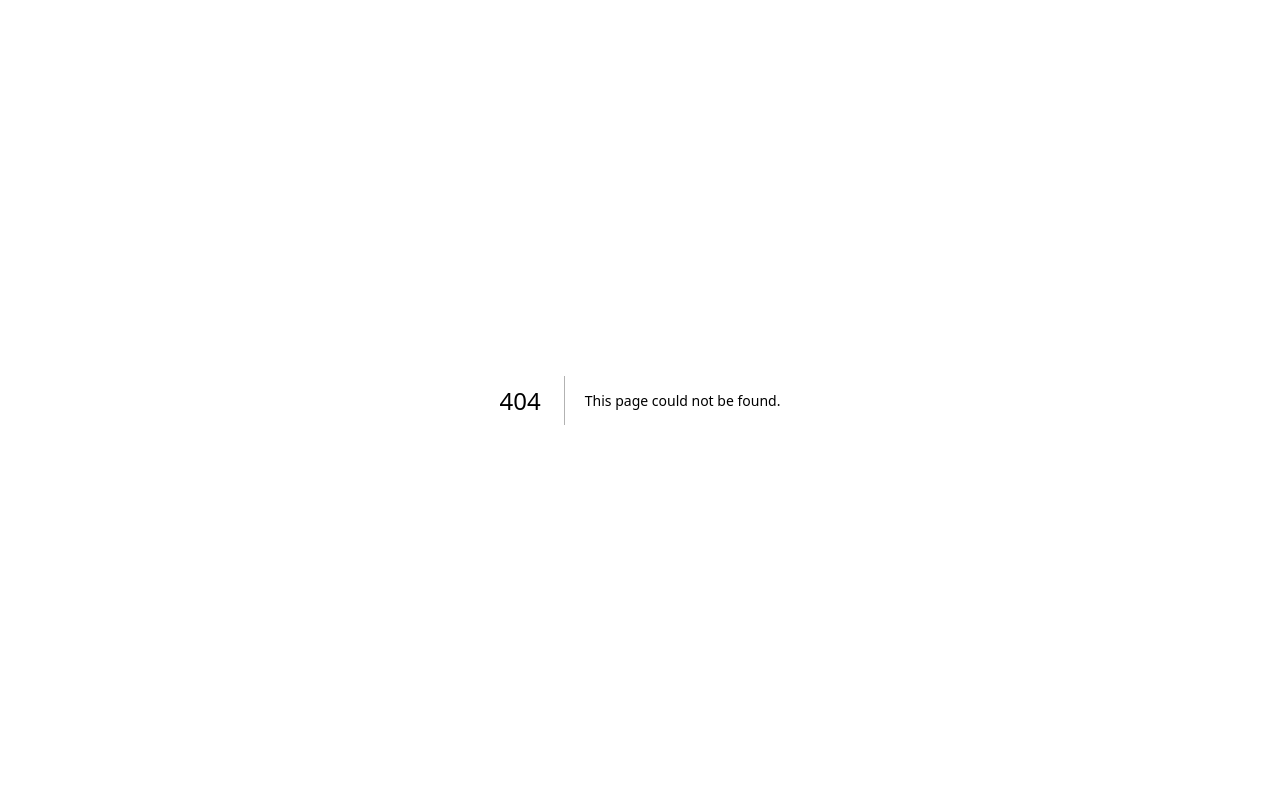
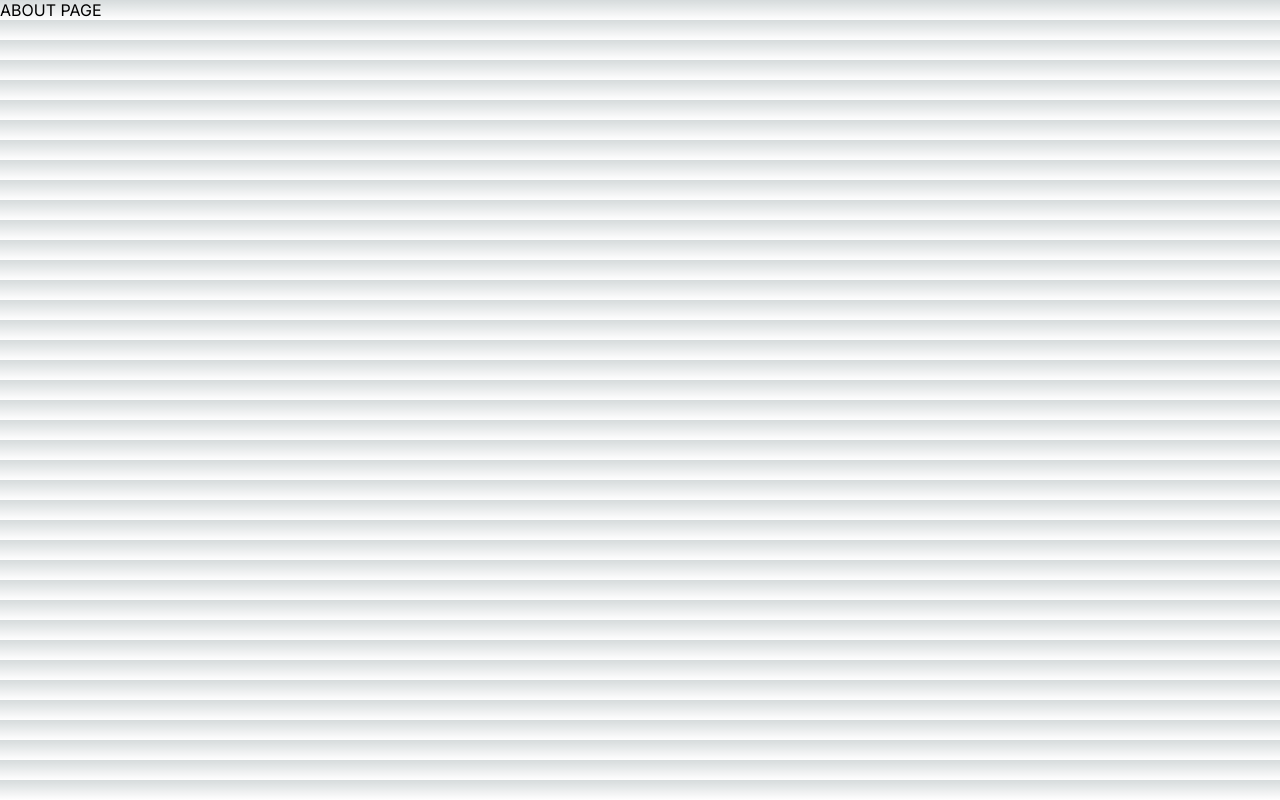
Before and after one commit to OGTutor/academy-of-articles, a Next.js app: page /about in a window 1280 px wide. Before the commit this address had no page. Built offline with nearby package versions, Linux system fonts and the light colour scheme.

Commit message:
Added a basic About component

```diff
--- /dev/null
+++ b/app/about/page.tsx
@@ -0,0 +1,7 @@
+import { FC } from 'react';
+
+const About: FC = () => {
+	return <div>ABOUT PAGE</div>;
+};
+
+export default About;
```
